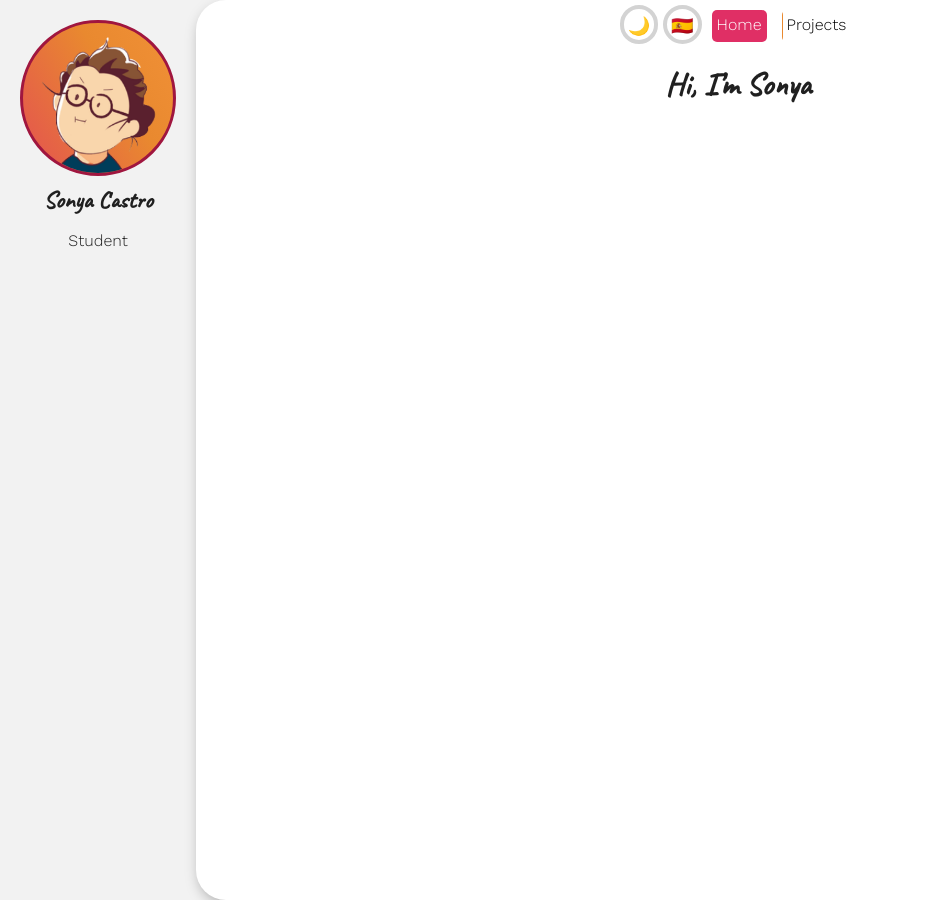
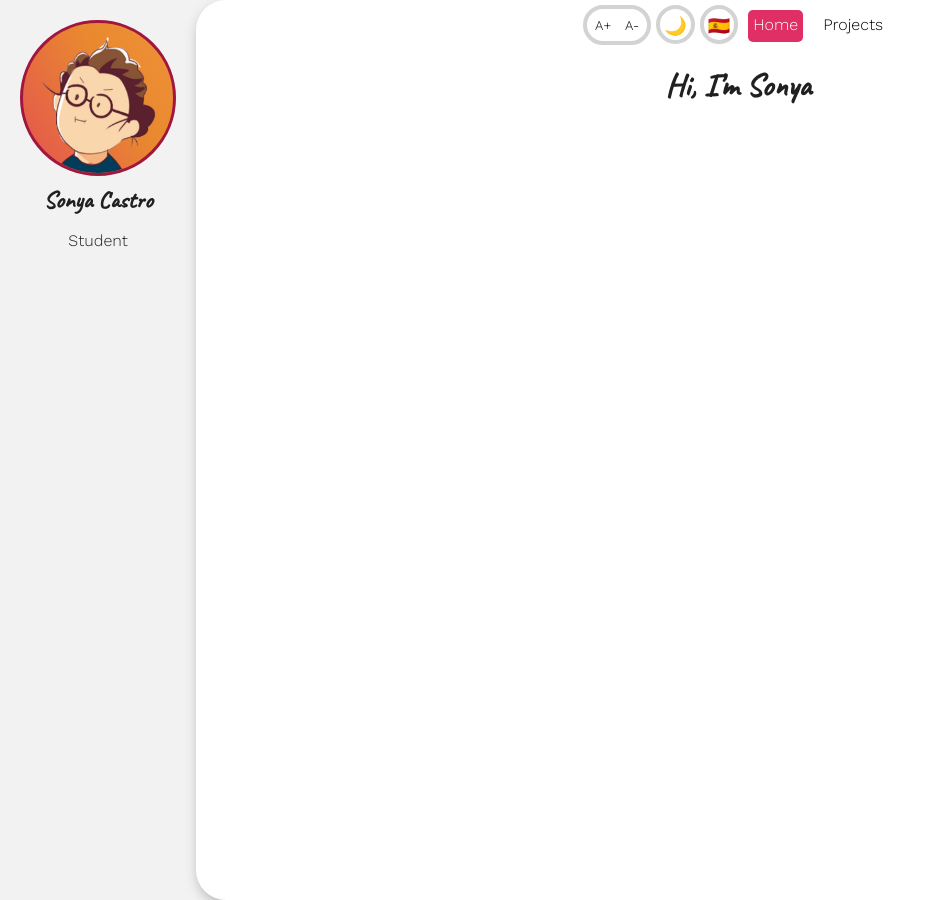
Before and after one commit to Sonya-c/old-portfolio, a Jekyll site: the page built from index.md, in a window 1280 px wide. Shown: the whole page, without its empty margins (0-926 px from the left). Built offline with Jekyll 4.4.1, drawn with Linux system fonts in a browser that asks for light colours; comment, search, counter and statistics services are not loaded.

Commit message:
icons + scroll-bar + font size button (just styles)

```diff
--- /dev/null
+++ b/_includes/font-size.html
@@ -0,0 +1,4 @@
+<div class="toggle-btn font-size">
+    <button class="left-button">A+</button>
+    <button class="right-button">A-</button>
+</div>
--- a/_includes/nav.html
+++ b/_includes/nav.html
@@ -1,4 +1,5 @@
 <nav>
+  {% include font-size.html %}
   {% include toggle-theme.html %}
   {% include toggle-lang.html %}
 
--- a/_layouts/default.html
+++ b/_layouts/default.html
@@ -8,6 +8,15 @@
         <script src="https://cdnjs.cloudflare.com/ajax/libs/turbolinks/5.2.0/turbolinks.js"></script>
 
         <link rel="stylesheet" href="{{ '/assets/css/styles.css' | absolute_url }}">
+
+        <!-- Icons -->
+        <link rel="apple-touch-icon" sizes="180x180" href="{{ '/assets/icons/apple-touch-icon.png' | absolute_url }}">
+        <link rel="icon" type="image/png" sizes="32x32" href="{{ '/assets/icons/favicon-32x32.png' | absolute_url }}">
+        <link rel="icon" type="image/png" sizes="16x16" href="{{ '/assets/icons/favicon-16x16.png' | absolute_url }}">
+        <link rel="manifest" href="/site.webmanifest">
+        <link rel="mask-icon" href="{{ '/assets/icons/safari-pinned-tab.svg' | absolute_url}}" color="#e02f65">
+        <meta name="msapplication-TileColor" content="#e02f65">
+        <meta name="theme-color" content="#e02f65">
 
     </head>
     <body>
--- a/_sass/aside.scss
+++ b/_sass/aside.scss
@@ -7,7 +7,6 @@
 
 @media screen and (min-width: 640px) {
     aside {
-        height: calc(100% - 40px);
         width: 200px;
     }
 }
@@ -25,7 +24,7 @@
             height: 150px;
             border-radius: 50%;
             border: solid 3px rgb(160, 22, 63);
-            background: #e02f65;
+            background: rgb(224, 46, 100);
             // background: linear-gradient(-45deg, #ee7752, , #23a6d5, #23d5ab);
             background: linear-gradient(58deg, rgb(170, 33, 74), rgba(224, 47, 101, 1), rgba(233, 137, 47, 1), rgb(253, 157, 68));
             background-size: 300% 300%;
--- a/_sass/main.scss
+++ b/_sass/main.scss
@@ -1,7 +1,7 @@
 @import url('https://fonts.googleapis.com/css2?family=Work+Sans:wght@300&display=swap');
 @import url('https://fonts.googleapis.com/css2?family=Caveat&display=swap');
 
-@import "aside", "toggle-theme", "nav";
+@import "aside", "toggle-btn", "nav", "scroll-bar";
 
 * {
     font-family: 'Work Sans', sans-serif;
@@ -23,7 +23,8 @@
     text-align: center;
 }
 
-span.emoji, img.emoji {
+span.emoji,
+img.emoji {
     vertical-align: middle;
 }
 
@@ -56,6 +57,7 @@
         .content {
             padding: 10px;
             max-width: 600px;
+            height: 100%;
             margin: auto;
 
             /* h1 {font-size: 68px; } */
@@ -73,10 +75,15 @@
 
                 .content {
                     color: $text-color;
-                    overflow-y: scroll;
+                    overflow-y: auto;
                     width: 80%;
                     max-width: 800px;
                     max-height: 80%;
+
+                    img:not(.emoji) {
+                        display: block;
+                        margin: auto;
+                    }
 
                     a {
                         color: $link-color;
--- /dev/null
+++ b/_sass/scroll-bar.scss
@@ -0,0 +1,28 @@
+@mixin theme($name, $scrollbar-width, $width, $background, $tumb-color, $border-color) {
+    html.#{$name} {
+
+        /* Firefox */
+        * {
+            scrollbar-width: $scrollbar-width;
+            scrollbar-color: $tumb-color $background;
+        }
+
+        /* Chrome, Edge, and Safari */
+        *::-webkit-scrollbar {
+            width: $width;
+        }
+
+        *::-webkit-scrollbar-track {
+            background: $background;
+        }
+
+        *::-webkit-scrollbar-thumb {
+            background-color: $tumb-color;
+            border-radius: 10px;
+            border: 3px solid $border-color;
+        }
+    }
+}
+
+@include theme('light', thin, 13px, #F2F2F2, #e02e64, #F2F2F2);
+@include theme('dark', thin, 13px, #202020, #fd9d44, #202020);
--- /dev/null
+++ b/_sass/toggle-btn.scss
@@ -0,0 +1,44 @@
+.toggle-btn {
+    cursor: pointer;
+    font-size: large;
+    border-radius: 40px;
+    content: 'hola';
+    padding: 4px;
+    text-decoration: none;
+    display: inline-block;
+
+    &.font-size>button {
+        cursor: pointer;
+        color: inherit;
+        padding: 4px;
+        border: none;
+        background: none;
+        transition: 0s;
+
+        &.left-button {
+            border-radius: 40px 0px 0px 40px;
+        }
+
+        &.right-button {
+            border-radius: 0px 40px 40px 0px;
+        }
+    }
+
+}
+
+@mixin theme($name, $bg-color, $border-color, $text-color, $active-color) {
+    html.#{$name} {
+        .toggle-btn {
+            background: $bg-color;
+            border: solid 4px $border-color;
+            color: $text-color;
+
+            &.font-size>button:active {
+                background-color: $active-color;
+            }
+        }
+    }
+}
+
+@include theme('light', #FFF, lightgray, black, #fd9d44);
+@include theme('dark', #4d4d4d, #e02f65, white, #e02f65);
--- a/_sass/toggle-theme.scss
+++ /dev/null
@@ -1,21 +0,0 @@
-.toggle-btn {
-    cursor: pointer;
-    font-size: large;
-    border-radius: 40px;
-    content: 'hola';
-    padding: 4px;
-    text-decoration: none;
-    display: inline-block;
-}
-
-@mixin theme($name, $bg-color, $border-color) {
-    html.#{$name} {
-        .toggle-btn {
-            background: $bg-color;
-            border: solid 4px $border-color;
-        }
-    }
-}
-
-@include theme('light', #FFF, lightgray);
-@include theme('dark', #4d4d4d, #e02f65);
```
Also changed, not shown: assets/icons/android-chrome-192x192.png (added), assets/icons/apple-touch-icon.png (added), assets/icons/favicon-16x16.png (added), assets/icons/favicon-32x32.png (added), assets/icons/mstile-150x150.png (added), assets/icons/safari-pinned-tab.svg (added), favicon.ico (added), 1 other file.
